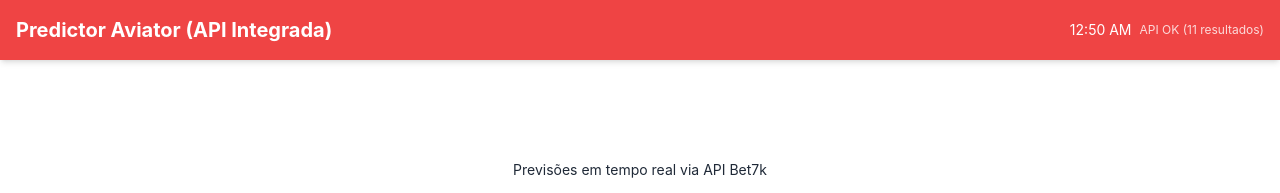
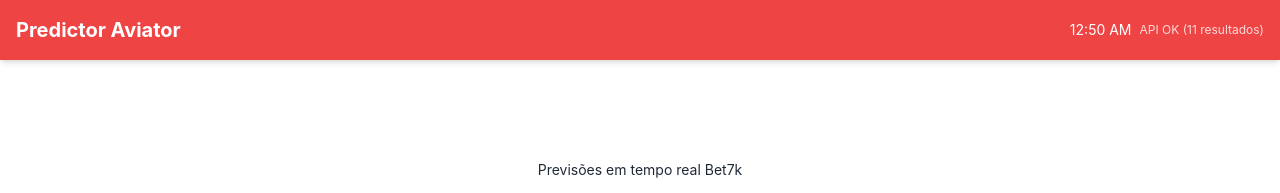
Before and after one commit to ericlmmendes/AVIATOR-com-api, a plain HTML site: page index.html in a window 1280 px wide. Shown: the top 193 px of the page. Drawn offline with nearby package versions, Linux system fonts and the light colour scheme; no server answers.

Commit message:
Fix HTML structure and remove duplicate content

```diff
--- a/index.html
+++ b/index.html
@@ -36,7 +36,7 @@
   <div class="flex flex-col min-h-screen">
     <!-- Header -->
     <header class="bg-primary text-white p-4 flex items-center justify-between shadow-md">
-      <h1 class="text-xl font-bold">Predictor Aviator (API Integrada)</h1>
+      <h1 class="text-xl font-bold">Predictor Aviator</h1>
       <div class="flex items-center space-x-2">
         <span id="hora" class="text-sm"></span>
         <span id="status-api" class="text-xs opacity-80">Carregando API...</span>
@@ -45,7 +45,7 @@
 
     <!-- Main -->
     <main class="flex-grow flex flex-col items-center justify-center p-4 text-center">
-      <p class="mb-4 text-text-light dark:text-text-dark text-sm">Previsões em tempo real via API Bet7k</p>
+      <p class="mb-4 text-text-light dark:text-text-dark text-sm">Previsões em tempo real Bet7k</p>
       <img alt="Red airplane icon" class="w-40 h-auto mb-6" src="./img/Logo AV.png" />
 
       <div class="relative w-64 h-64 flex items-center justify-center mb-6">
```
